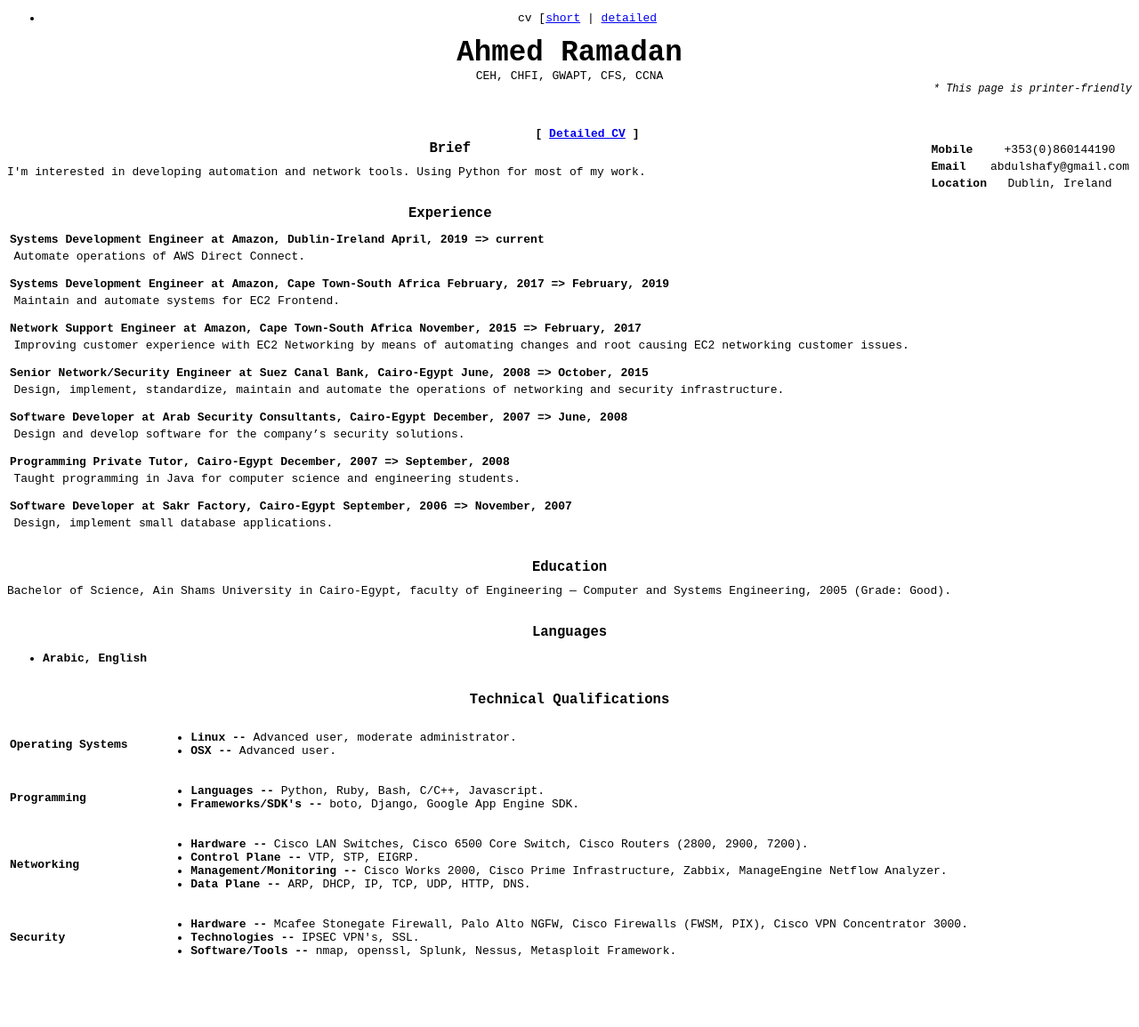
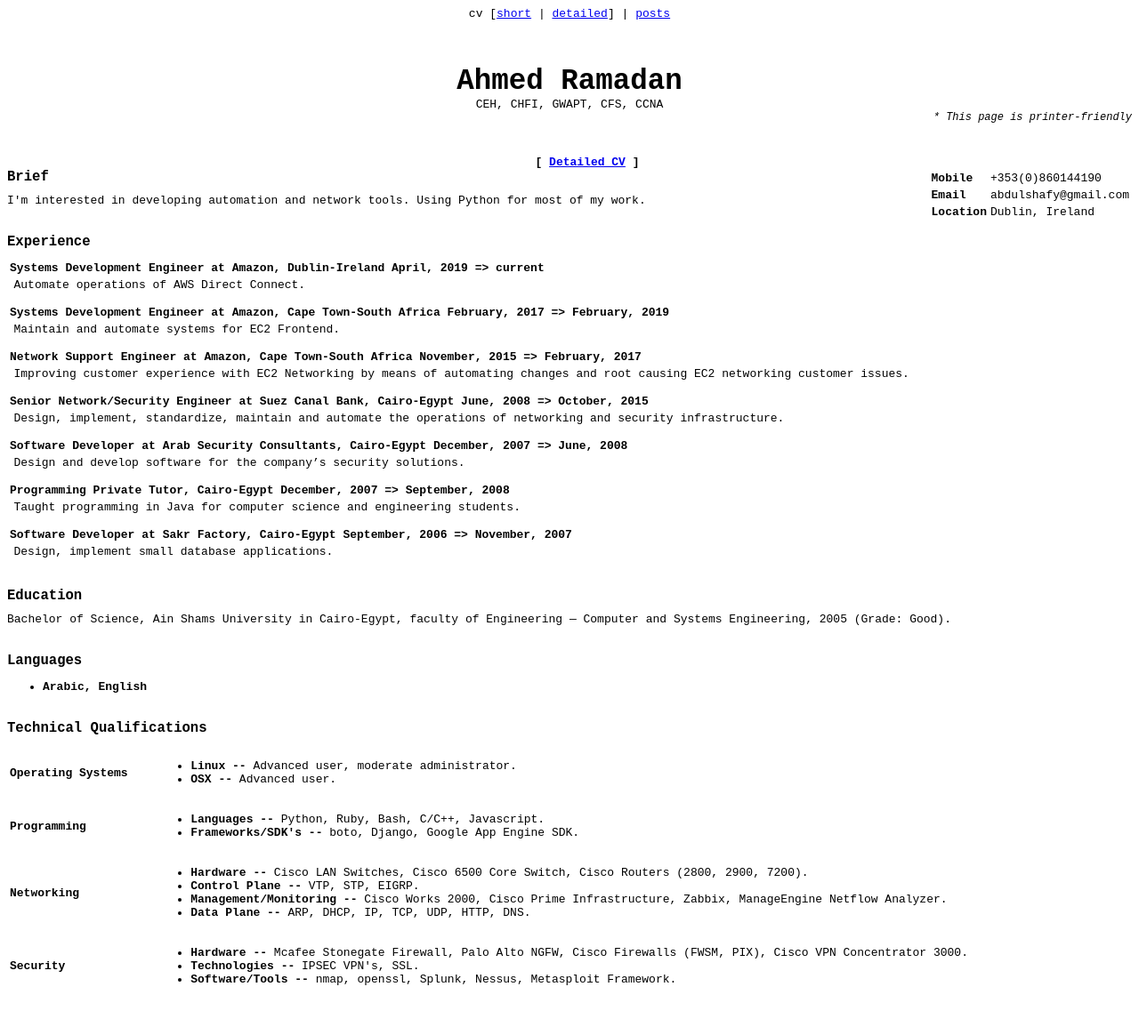
Before and after one commit to 0xcurb/0xcurb.github.io, a Jekyll site: the page built from cv/short.html, in a window 1280 px wide. Shown: the whole page at 89% size. Built offline with Jekyll 4.4.1, drawn with Linux system fonts in a browser that asks for light colours.

Commit message:
Update default.html

```diff
--- a/_layouts/default.html
+++ b/_layouts/default.html
@@ -2,13 +2,13 @@
 <html>
   <head>
     <meta charset="utf-8">
+    <link rel="stylesheet" href="/assets/css/default.css">
     <title>{{ page.title }}</title>
   </head>
   <body>
     <header>
-      <ul>
-        <li>cv [<a href="cv/short.html">short</a> | <a href="cv/detailed.html">detailed</a></li>
-      </ul>
+      {% include nav.html %}
+    </header>
     {{ content }}
   </body>
 </html>
```
